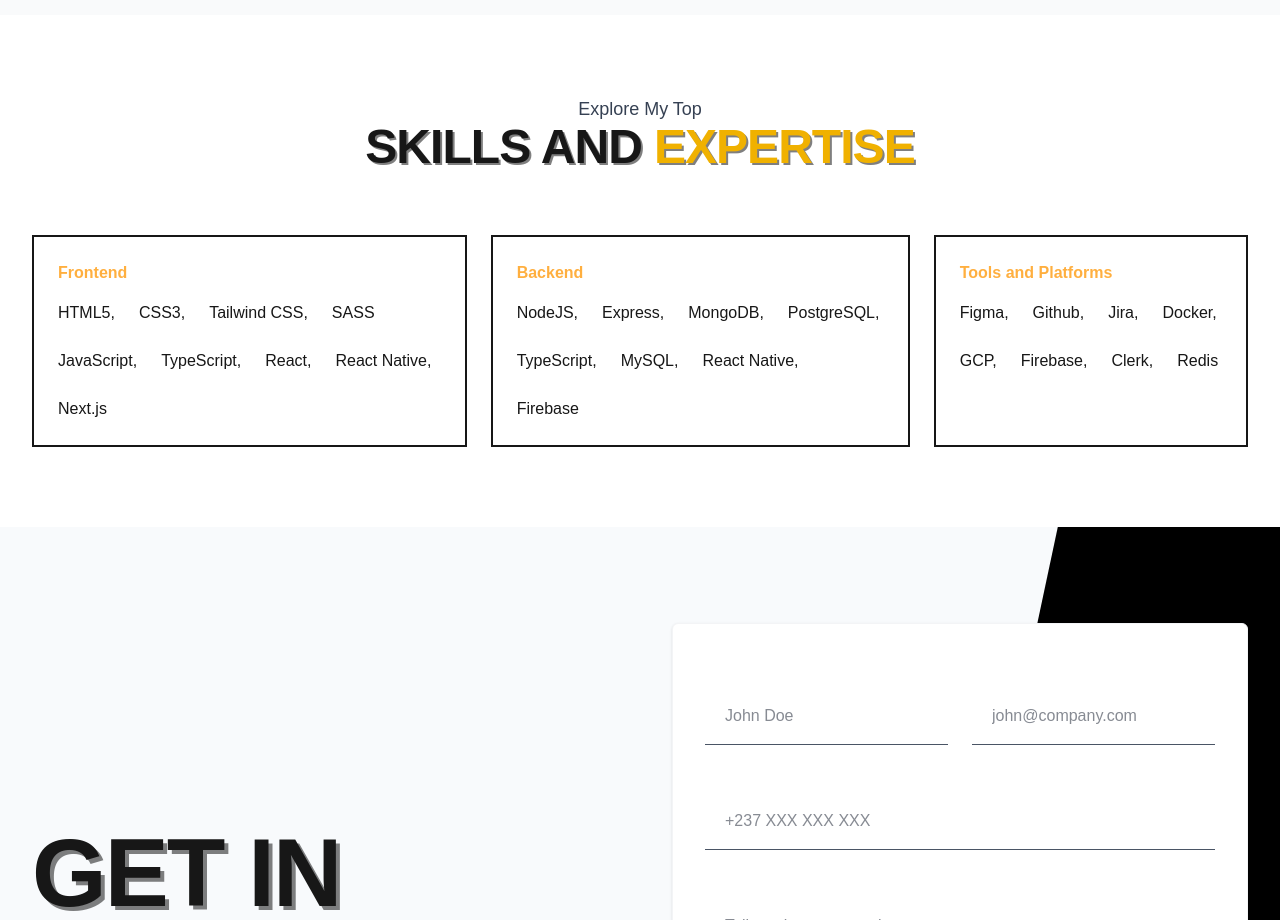
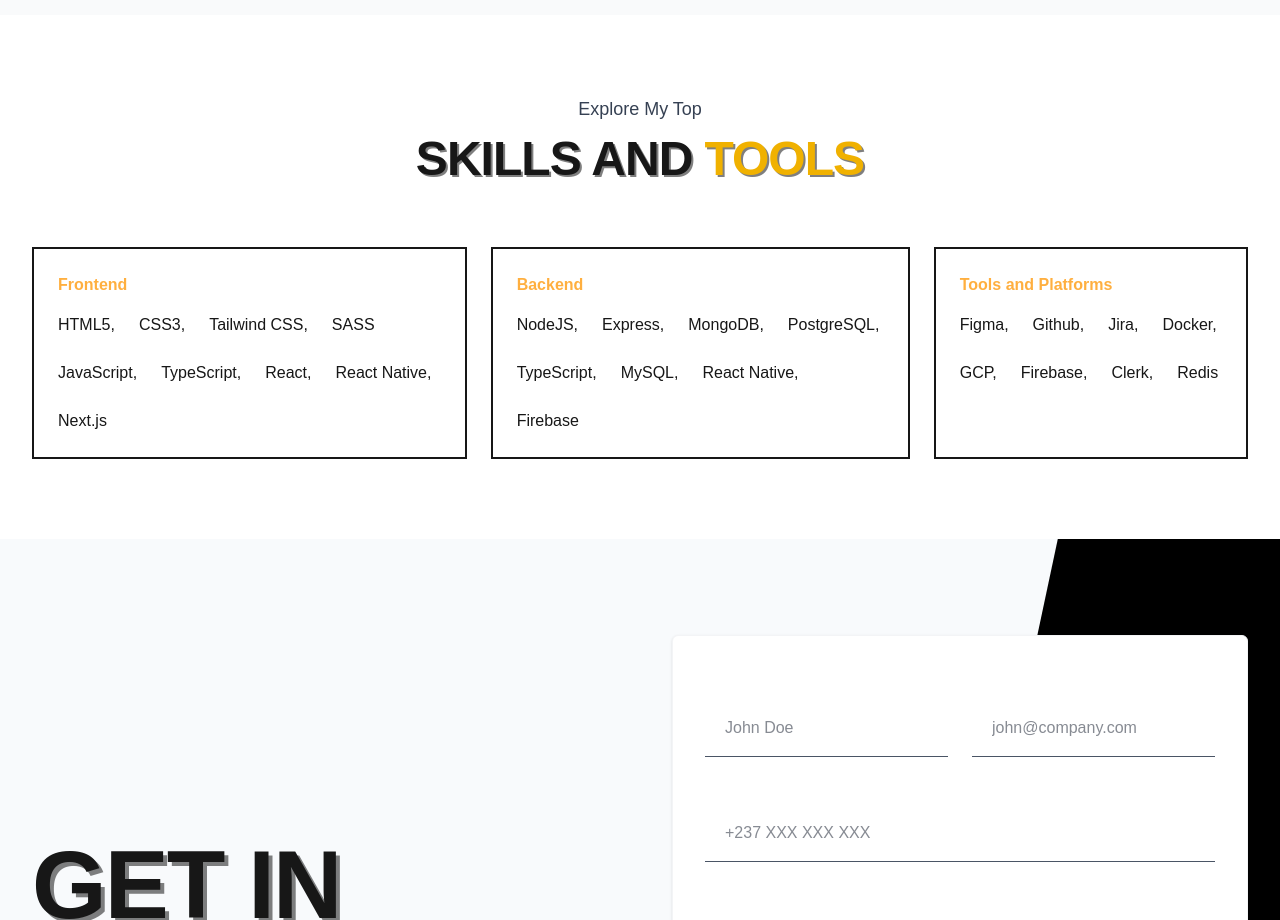
Before and after one commit to stevejay675/ngoba-steve-portfolio, a Next.js app: page / in a window 1280 px wide. Shown: the part 4700-5620 px from the top of the page. Built offline with nearby package versions, Linux system fonts and the light colour scheme.

Commit message:
fixed build errors

```diff
--- a/src/components/SkillCategory.jsx
+++ b/src/components/SkillCategory.jsx
@@ -51,7 +51,7 @@ const SkillCategory = () => {
             Skills and Expertise
           </h2> */}
 
-          <h2 className="text-3xl md:text-5xl font-black uppercase tracking-tighter mb-4 leading-none"
+          <h2 className="text-4xl md:text-5xl font-black uppercase tracking-tighter mt-3 leading-none"
             style={{
               textShadow: '2px 2px 0px rgba(0,0,0,0.5)',
               letterSpacing: '-0.02em'
@@ -59,7 +59,7 @@ const SkillCategory = () => {
           >
             Skills and
             {/* <br className="hidden md:block"/> */}
-            <span className="text-yellow-500 pb-4 ml-3">Expertise</span>
+            <span className="text-yellow-500 pb-4 ml-3">Tools</span>
           </h2>
         </div>
 
```
Also changed, not shown: 1 other file (tests, documents, lock files or other folders).
